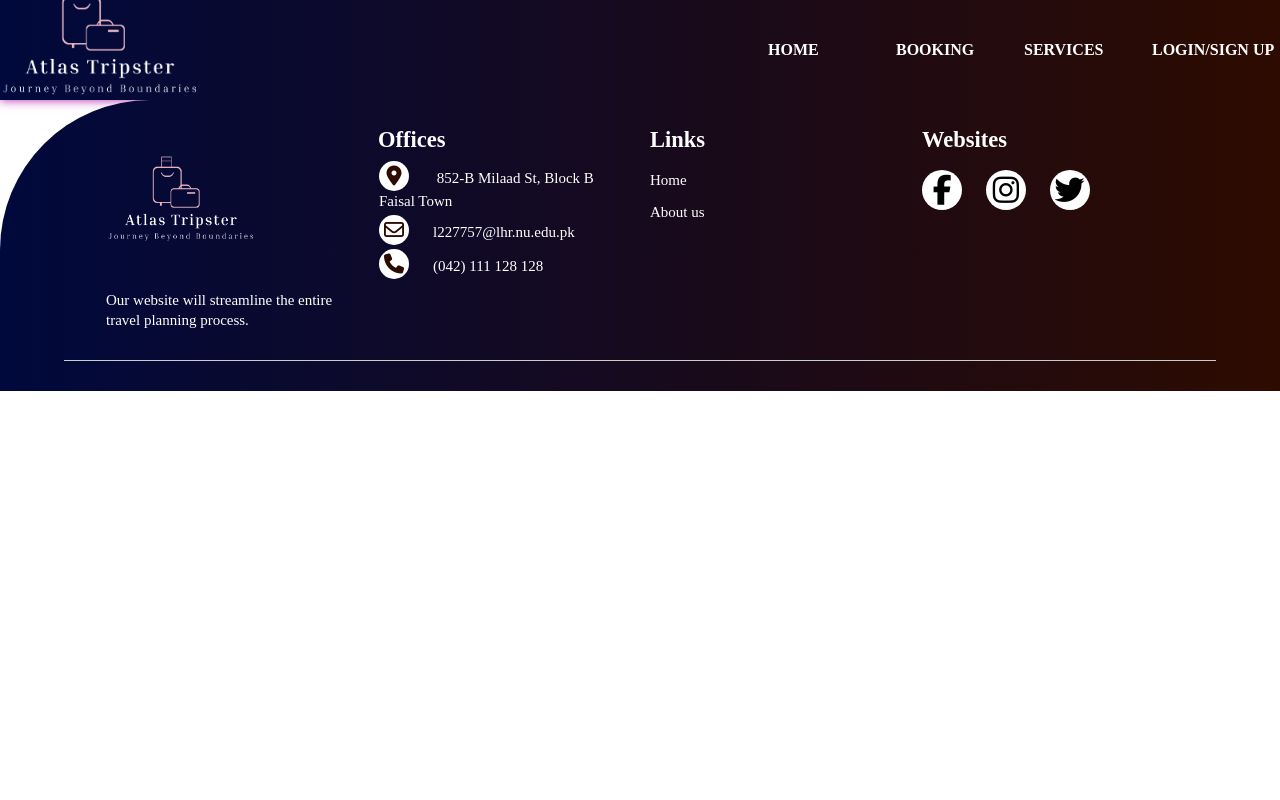
After one commit to vorg59/Database-Project, a PHP site: page /features.html in a window 1280 px wide. The commit adds this page. Run offline with PHP 8.4, Linux system fonts and the light colour scheme; some libraries are stand-ins or nearby versions.

Commit message:
new push
about us ready for suggestions
new images added
booking page almost ready
second page of booking created

```diff
--- /dev/null
+++ b/Atlas Tripster/Resources/Atlas/features.html
@@ -0,0 +1,60 @@
+<!DOCTYPE html>
+<html>
+    <head>
+        <meta charset="UTF-8">
+        <meta name="viewport" content="width=device-width, initial-scale=1.0">
+        <title>ATLAS TRIPSTER | Booking</title>
+        <link rel="stylesheet" href="style.css">
+        <script src="backend1.js"></script>
+        <link rel="stylesheet" href="https://cdnjs.cloudflare.com/ajax/libs/animate.css/4.1.1/animate.min.css"/>
+        <script src="https://kit.fontawesome.com/476f5c0c88.js" crossorigin="anonymous"></script>
+    </head>
+<body>
+    <header>
+        <nav>
+            <a href="index.html"><div class="brand"><h1 class="animate__heartBeat"><img src="logo2.png"></div></h1></a>
+            <div class="menu">
+                <a href="index.html">Home</a>
+                <a href="booking.html">Booking</a>
+                <a href="#">Services</a>
+                <a href="login.html">Login/Sign Up</a>
+            </div>
+        </nav>
+</header>
+
+
+    <footer>
+        <div class="row">
+            <div class="col">
+                <a href="index.html"><img src="logo2.png" class="flogo"></a>
+                <p>Our website will streamline the entire travel planning process.</p>
+            </div>
+            <div class="col">
+                <h2>Offices</h2>
+                <div class="cont">
+                    <li><i class="fa-solid fa-location-dot"></i><a href="https://google.com/maps/dir//fast+university+location+map/data=!4m6!4m5!1m1!4e2!1m2!1m1!1s0x391903f08ebc7e8b:0x47e934f4cd34790?sa=X&ved=2ahUKEwjEwZq4u9iEAxXWh_0HHaEECLcQ9Rd6BAhgEAA"> 852-B Milaad St, Block B Faisal Town</a></li>
+                    <li><i class="fa-regular fa-envelope"></i><a href="mailto:l227757@lhr.nu.edu.pk">l227757@lhr.nu.edu.pk</a></li>
+                    <li><i class="fa-solid fa-phone"></i><a href="tel:(042) 111 128 128">(042) 111 128 128</a></li>
+                </div>
+            </div>
+            <div class="col">
+                <h2>Links</h2>
+                <ul>
+                    <li><a href="index.html">Home</a></li>
+                    <li><a href="aboutus.html">About us</a></li>
+                </ul>
+            </div>
+            <div class="col">
+                <h2>Websites</h2>
+                <div class="socialicons">
+                    <a href="https://www.facebook.com"><i class="fa-brands fa-facebook-f"></i></i></a>
+                    <a href="https://www.instagram.com"><i class="fab fa-instagram"></i></a>
+                    <a href="https://www.nu.edu.pk/"><i class="fab fa-twitter"></i></a>
+
+                </div>
+            </div>
+        </div>
+        <hr><p class="copy"></p>
+    </footer>
+</body>
+</html>
--- a/Atlas Tripster/Resources/Atlas/login.html
+++ b/Atlas Tripster/Resources/Atlas/login.html
@@ -13,7 +13,7 @@
 <body>
     <header>
         <nav>
-            <div class="brand" ><img class="topic" src="logo2.png"><h1 class="topic2">ATLAS TRIPSTER</h1></div>
+            <a href="index.html"><div class="brand" ><img class="topic" src="logo2.png"><h1 class="topic2">ATLAS TRIPSTER</h1></div></a>
             <div class="menu">
                 <a href="index.html">Home</a>
                 <a href="booking.html">Booking</a>
--- a/Atlas Tripster/Resources/Atlas/loginstyle.css
+++ b/Atlas Tripster/Resources/Atlas/loginstyle.css
@@ -5,6 +5,7 @@
     box-sizing: border-box;
     color: black;
     font-weight: bolder;
+    font-size: 14px;
 }
 .h {
     height: 100%;
```
Also changed, not shown: Atlas Tripster/Resources/Atlas/BookingStyle.css (+31 -5 lines), Atlas Tripster/Resources/Atlas/aboutstyle.css (+9 -0 lines), Atlas Tripster/Resources/Atlas/aboutus.html (+20 -9 lines), Atlas Tripster/Resources/Atlas/booking.html (+15 -10 lines), Atlas Tripster/Resources/Atlas/index.html (+3 -11 lines), Atlas Tripster/Resources/Atlas/bb.jpg (added), 1 other file.
